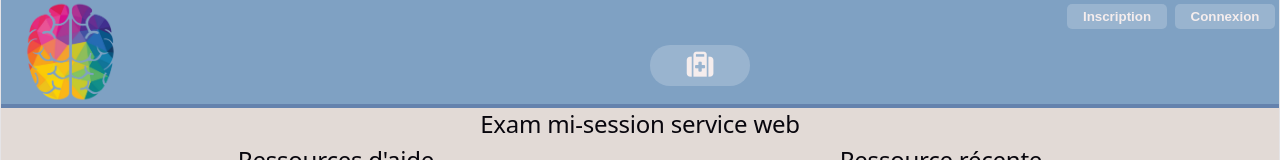
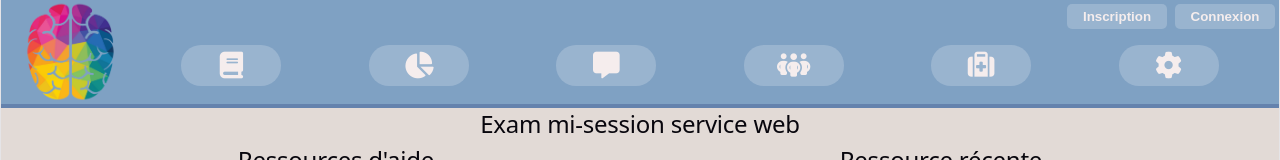
Before and after one commit to clementlaflamme/mindharbor, a React (Vite) app in the folder client/: page / in a window 1280 px wide. Shown: the top 160 px of the page. Built offline with nearby package versions, Linux system fonts and the light colour scheme; no server answers.

Commit message:
feat: gestion token manquant/expiré

```diff
--- a/client/src/App.tsx
+++ b/client/src/App.tsx
@@ -1,7 +1,6 @@
 import { useEffect, useState } from "react";
-// import axios from "axios";
-import { api } from "./api/api"
-import "./index.css"
+import { api } from "./api/api";
+import "./index.css";
 import Navbar from "./components/Navbar";
 import Footer from "./components/Footer";
 import Accueil from "./components/Accueil";
@@ -15,7 +14,8 @@ import Journal from "./components/Journal";
 import Messagerie from "./components/Messagerie";
 import Options from "./components/Options";
 import Ressources from "./components/Ressources";
-
+import { setOnTokenExpire } from "./api/api";
+import { useAuth } from "./api/context/AuthContext";
 
 function App() {
   interface Utilisateur {
@@ -24,6 +24,8 @@ function App() {
 
   const [pageActive, setPageActive] = useState("ressources");
   const [utilisateur, setUtilisateur] = useState<Utilisateur | null>(null);
+  const [sessionExpiree, setSessionExpiree] = useState(false);
+  const {estConnecte, seDeconnecter} = useAuth();
 
   function rafraichirUtilisateur() {
     const token = localStorage.getItem("token");
@@ -32,20 +34,61 @@ function App() {
       return;
     }
 
-  api.get<Utilisateur>("/api/v1/auth/me")
-  .then(res => setUtilisateur(res.data))
+    api
+      .get<Utilisateur>("/api/v1/auth/me")
+      .then((res) => setUtilisateur(res.data))
       .catch(() => setUtilisateur(null));
   }
+
   useEffect(() => {
     rafraichirUtilisateur();
+     setOnTokenExpire(() => {
+      setUtilisateur(null);
+      setSessionExpiree(true);
+      seDeconnecter();
+    });
   }, []);
 
+  useEffect(() => {
+  if (pageActive !== "connexion" && pageActive !== "inscription" && pageActive !== "ressources") {
+    rafraichirUtilisateur();
+  }
+}, [pageActive]);
 
+function fermerPopupEtRediriger() {
+    setSessionExpiree(false);
+    setPageActive("connexion");
+  }
 
   return (
-    <div className="app-container" style={{display: "flex", flexDirection: "column", minHeight: "100vh", flex: "1 0 auto"}}>
-
-      <Navbar setPageActive={setPageActive} rafraichirUtilisateur={rafraichirUtilisateur}/>
+    <>
+      {sessionExpiree && (
+        <div className="popup-overlay">
+          <div className="popup-contenu">
+            <h3>Session expirée</h3>
+            <p>Votre session a expiré. Veuillez vous reconnecter.</p>
+            <button
+              className="bouton-action"
+              onClick={() => fermerPopupEtRediriger()}
+            >
+              Se reconnecter
+            </button>
+          </div>
+        </div>
+      )}
+      <div
+        className="app-container"
+        style={{
+          display: "flex",
+          flexDirection: "column",
+          minHeight: "100vh",
+          flex: "1 0 auto",
+        }}
+      >
+        <Navbar
+          setPageActive={setPageActive}
+          rafraichirUtilisateur={rafraichirUtilisateur}
+        />
 
         {/* Pour changer d'écran, on devra changer la balise accueil par une autre selon la page désirée
       ex: <Journal/> pour l'écran Journal qui vient de Journal.tsx */}
@@ -65,9 +108,9 @@ function App() {
         {pageActive === "messagerie" && <Messagerie/>}
         {pageActive === "options" && <Options/>}
       </main>
-
         <Footer />
       </div>
+    </>
   );
 }
 
--- a/client/src/api/api.ts
+++ b/client/src/api/api.ts
@@ -11,3 +11,25 @@ api.interceptors.request.use((config) => {
   }
   return config;
 });
+
+let onTokenExpire: (() => void) | null = null;
+
+export function setOnTokenExpire(callback: () => void) {
+  onTokenExpire = callback;
+}
+
+api.interceptors.response.use(
+  (response) => response,
+  (error) => {
+    const code = error.response?.data?.code;
+
+    if (code === "TOKEN_INVALIDE") {
+      localStorage.removeItem("token");
+      if (onTokenExpire) {
+        onTokenExpire();
+      }
+    }
+
+    return Promise.reject(error);
+  },
+);
--- a/client/src/components/Navbar.tsx
+++ b/client/src/components/Navbar.tsx
@@ -1,4 +1,5 @@
 import { useAuth } from "../api/context/AuthContext";
+import { useState } from "react";
 
 interface NavbarProps {
   setPageActive: (page: string) => void;
@@ -11,6 +12,7 @@ export default function Navbar({
 }: NavbarProps) {
   // informations de connexion récupérées du useAuth
   const { estConnecte, estAdmin, seDeconnecter } = useAuth();
+  const [popupConnexion, setPopupConnexion] = useState(false);
 
   // handler de la déconnexion
   const gererDeconnexion = () => {
@@ -20,7 +22,40 @@ export default function Navbar({
     rafraichirUtilisateur();
   };
 
-  return (
+  function naviguerOuAvertir(page: string) {
+    if (!estConnecte) {
+      setPopupConnexion(true);
+      return;
+    }
+    setPageActive(page);
+  }
+
+  function allerVersConnexion() {
+    setPopupConnexion(false);
+    setPageActive("connexion");
+  }
+
+  return (<>
+  {popupConnexion && (
+        <div className="popup-overlay">
+          <div className="popup-contenu">
+            <h3>Connexion requise</h3>
+            <p>Vous devez vous connecter pour accéder à cette section.</p>
+            <div style={{ display: "flex", gap: "10px", justifyContent: "center", marginTop: "1rem" }}>
+              <button className="bouton-action" onClick={allerVersConnexion}>
+                Se connecter
+              </button>
+              <button
+                className="bouton-action"
+                style={{ backgroundColor: "#94a3b8" }}
+                onClick={() => setPopupConnexion(false)}
+              >
+                Fermer
+              </button>
+            </div>
+          </div>
+        </div>
+      )}
     <nav
       className="navbar"
       style={{
@@ -102,62 +137,72 @@ export default function Navbar({
         className="navbar-links"
         style={{ marginTop: "12px", marginBottom: "12px" }}
       >
-          {estConnecte && (
-            <>
         <li>
           <button
-                  onClick={() => setPageActive("journal")}
+            type="button"
+            onClick={() => naviguerOuAvertir("journal")}
             className="btn-nav-inscription"
+            title="Journal"
           >
             <i className="fa-solid fa-book fa-2x"></i>
           </button>
         </li>
         <li>
           <button
-                  onClick={() => setPageActive("analyses")}
+            type="button"
+            onClick={() => naviguerOuAvertir("analyses")}
             className="btn-nav-stats"
+            title="Analyses"
           >
             <i className="fa-solid fa-chart-pie fa-2x"></i>
           </button>
         </li>
         <li>
           <button
-                  onClick={() => setPageActive("messagerie")}
+            type="button"
+            onClick={() => naviguerOuAvertir("messagerie")}
             className="btn-nav-messagerie"
+            title="Messagerie"
           >
             <i className="fa-solid fa-message fa-2x"></i>
           </button>
         </li>
         <li>
           <button
-                  onClick={() => setPageActive("groupes")}
+            type="button"
+            onClick={() => naviguerOuAvertir("groupes")}
             className="btn-nav-groupes"
+            title="Groupes"
           >
             <i className="fa-solid fa-people-group fa-2x"></i>
           </button>
         </li>
-            </>
-          )}
+
+        {/* Page Ressources : toujours accessible sans connexion */}
         <li>
           <button
+            type="button"
             onClick={() => setPageActive("ressources")}
             className="btn-nav-ressources"
+            title="Ressources"
           >
             <i className="fa-solid fa-suitcase-medical fa-2x"></i>
           </button>
         </li>
-          {estConnecte && (
+
         <li>
           <button
-                onClick={() => setPageActive("options")}
+            type="button"
+            onClick={() => naviguerOuAvertir("options")}
             className="btn-nav-options"
+            title="Options"
           >
             <i className="fa-solid fa-gear fa-2x"></i>
           </button>
         </li>
-          )}
       </ul>
       </div>
     </nav>
+    </>
   );
 }
--- a/client/src/components/css/options.css
+++ b/client/src/components/css/options.css
@@ -5,7 +5,7 @@
     flex: 1;
     max-width: 60%;
     align-self: center;
-    margin: 10px 0;
+    margin: 20px 0;
     padding: 10px
 }
 
--- a/client/src/index.css
+++ b/client/src/index.css
@@ -194,3 +194,26 @@ button:hover {
 .b-rad25 {
   border-radius: 25px;
 }
+
+.popup-overlay {
+  position: fixed;
+  inset: 0;
+  background: rgba(0, 0, 0, 0.5);
+  display: flex;
+  align-items: center;
+  justify-content: center;
+  z-index: 1000;
+}
+
+.popup-contenu {
+  background: white;
+  padding: 2rem;
+  border-radius: 12px;
+  max-width: 350px;
+  text-align: center;
+  box-shadow: 0 4px 20px rgba(0, 0, 0, 0.2);
+}
+
+.popup-contenu button {
+  min-width: 120px;
+}
```
Also changed, not shown: 1 other file (tests, documents, lock files or other folders). Lines whose indentation alone changed are shown as unchanged.
